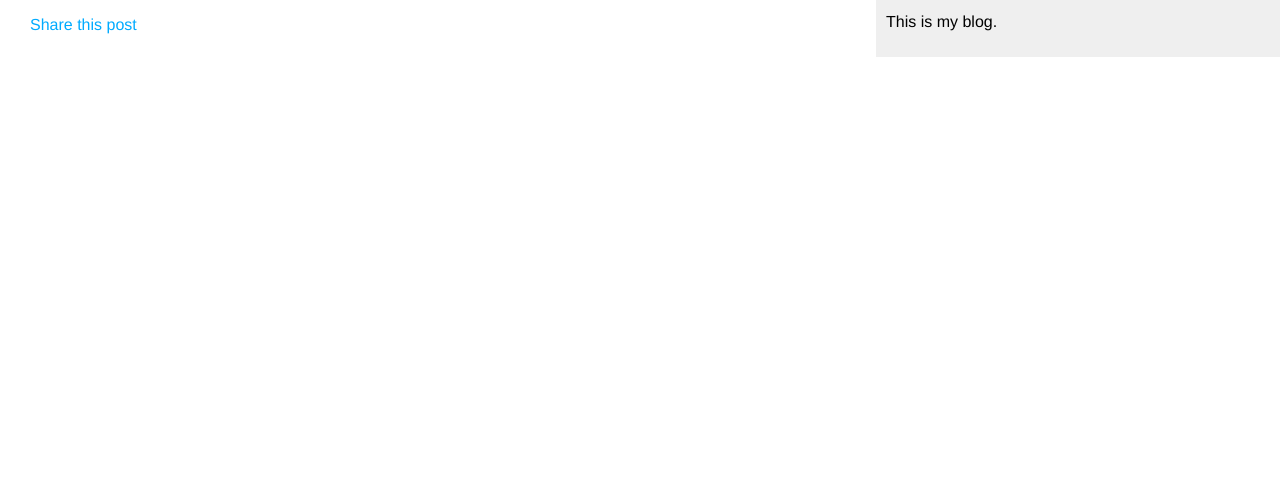
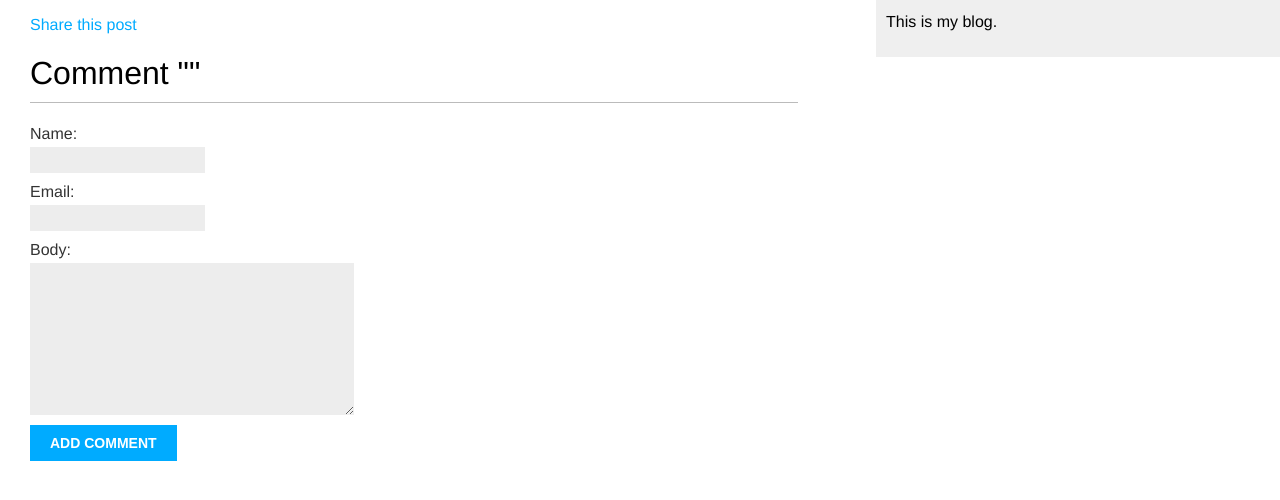
Before and after one commit to InWamos/blog_website, a Django app: template blog_website/blog/templates/blog/post/detail.html in a window 1280 px wide. Shown: the part 71-571 px from the top of the page. Run offline with Django 4.2, Linux system fonts and the light colour scheme; the template is opened without the code that fills it: values that come from a table or form of the project are taken from there, others are empty.

Commit message:
add comment section

```diff
--- a/blog_website/blog/templates/blog/post/detail.html
+++ b/blog_website/blog/templates/blog/post/detail.html
@@ -11,4 +11,5 @@
         Share this post
     </a>
 </p>
+{% include "blog/post/comment.html" with form_obj=form %}
 {% endblock %}
```
